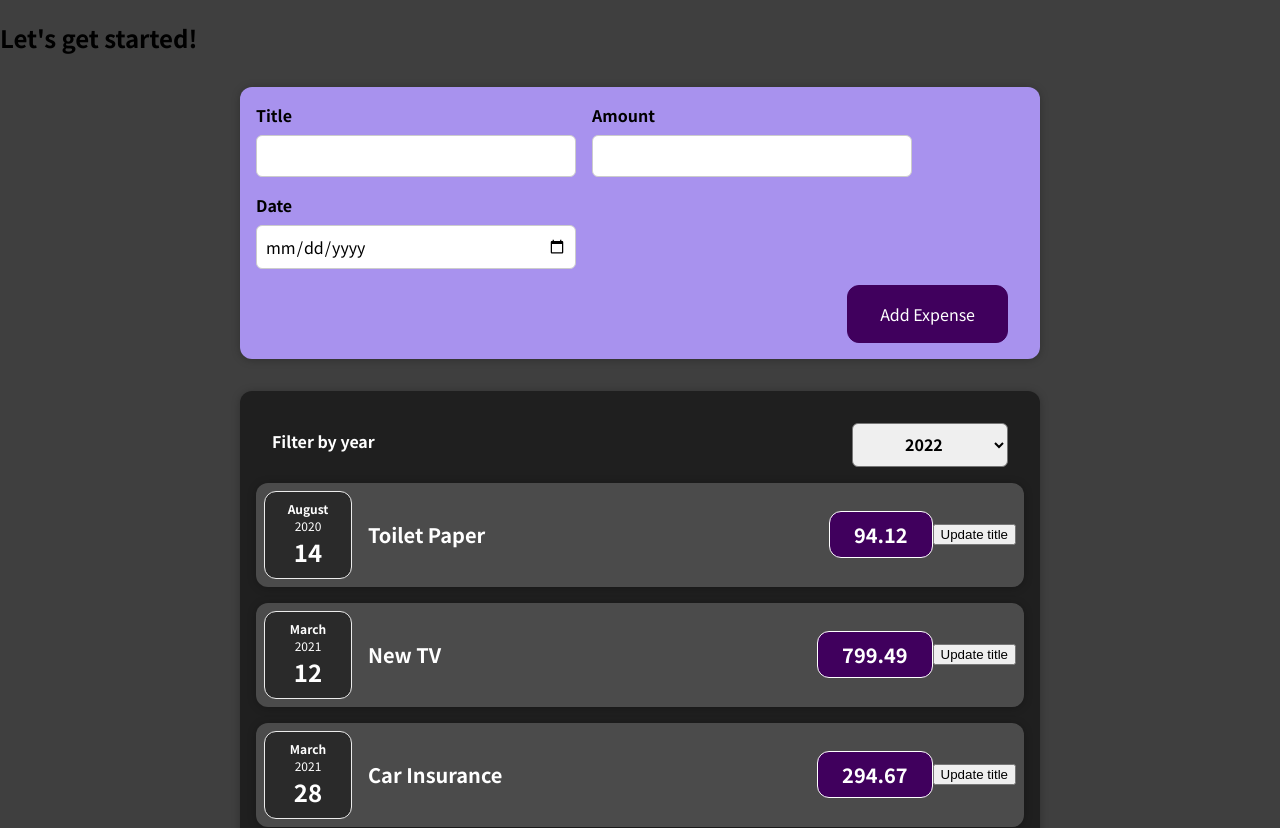
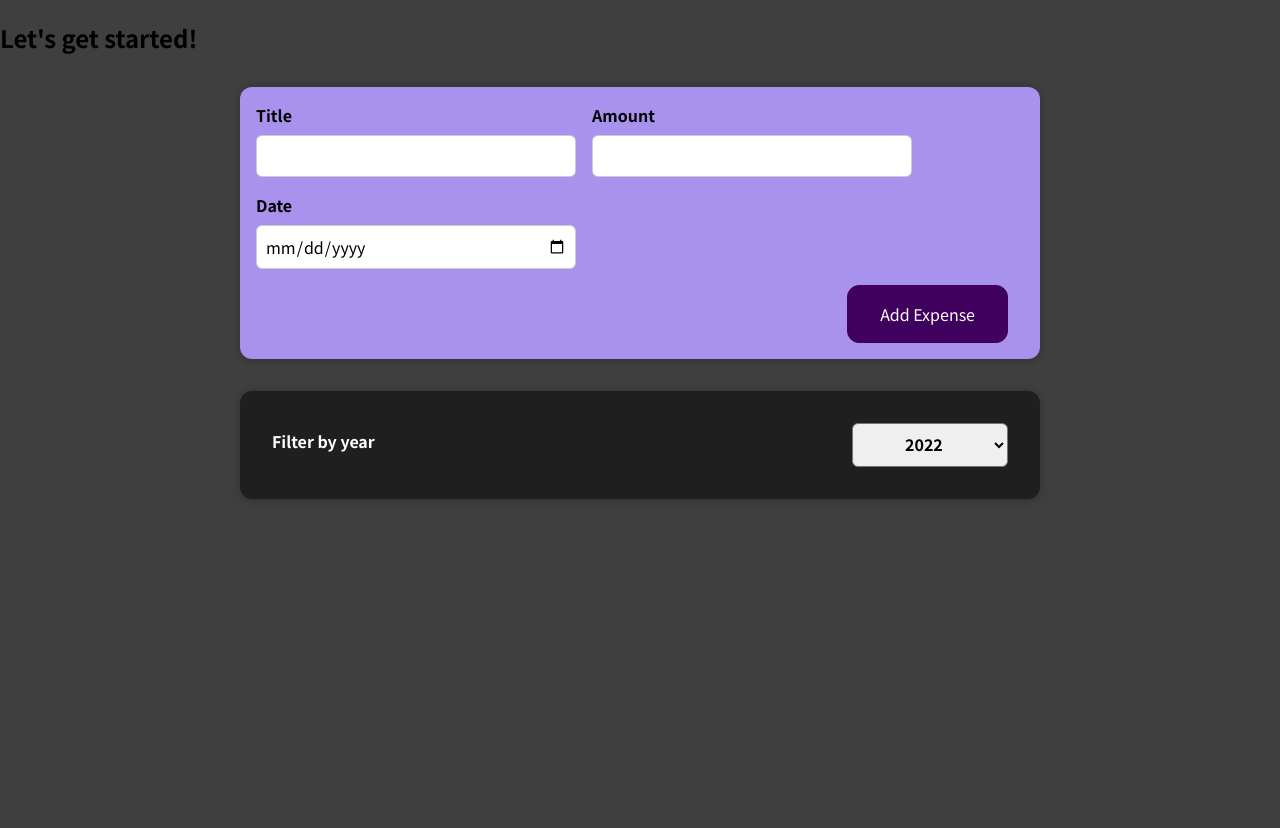
Before and after one commit to istewart22/ReactStuff, a React (Create React App) app: page / in a window 1280 px wide. Shown: the top 828 px of the page. After the commit the page ends 800 px from the top, so only its background shows below. Built offline with nearby package versions, Linux system fonts and the light colour scheme.

Commit message:
Filter the expenses based on selected year

```diff
--- a/src/components/Expenses/Expenses.js
+++ b/src/components/Expenses/Expenses.js
@@ -13,11 +13,15 @@ const Expenses = (props) => {
     setFilteredYear(selectedYear);
   };
 
+  const filteredExpenses = expenses.filter(
+    (expense) => expense.date.getFullYear().toString() === filteredYear
+  );
+
   return (
     <Card className='expenses'>
       <ExpensesFilter onChangeFilter={filterChangeHandler} />
 
-      {expenses.map((expense) => (
+      {filteredExpenses.map((expense) => (
         <ExpenseItem
           key={expense.id}
           expenseAmount={expense.amount}
```
